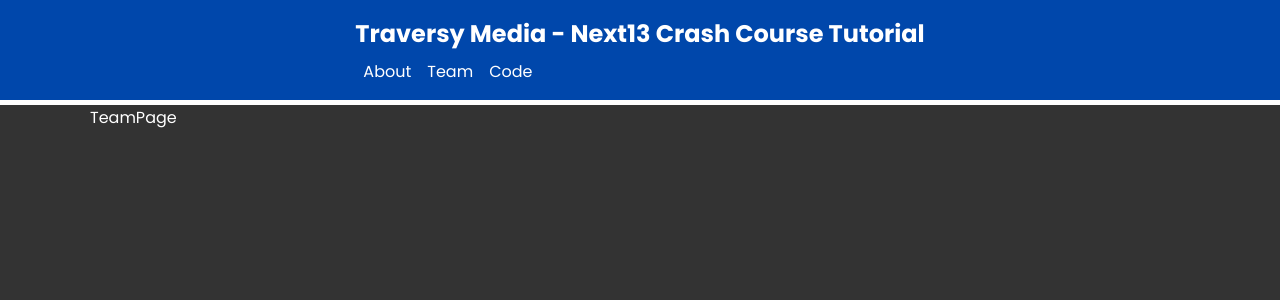
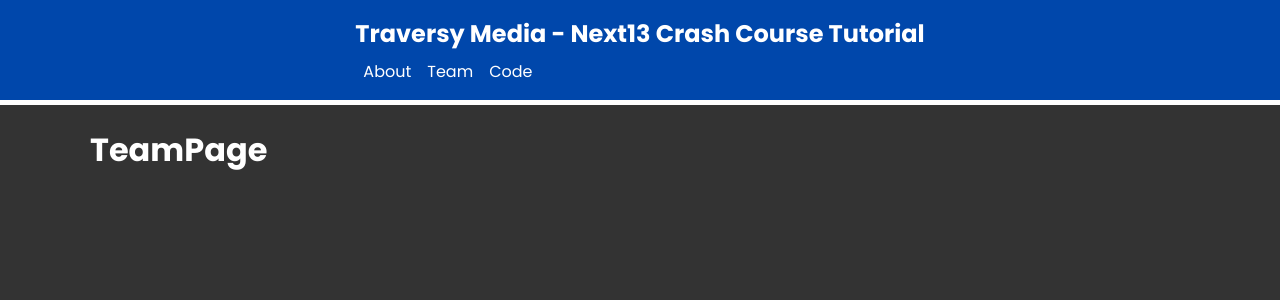
Before and after one commit to mistidinzy/next13-crashcourse, a Next.js app: page /about/team in a window 1280 px wide. Shown: the top 300 px of the page. Built offline with nearby package versions, Linux system fonts and the light colour scheme.

Commit message:
change metadata title

```diff
--- a/app/about/team/page.jsx
+++ b/app/about/team/page.jsx
@@ -1,9 +1,15 @@
-import React from 'react'
+import React from 'react';
+
+export const metadata = {
+  title: 'mDnzy | Team Page',
+};
 
 const TeamPage = () => {
   return (
-    <div>TeamPage</div>
-  )
-}
+    <div>
+      <h1>TeamPage</h1>
+    </div>
+  );
+};
 
-export default TeamPage
+export default TeamPage;
```
